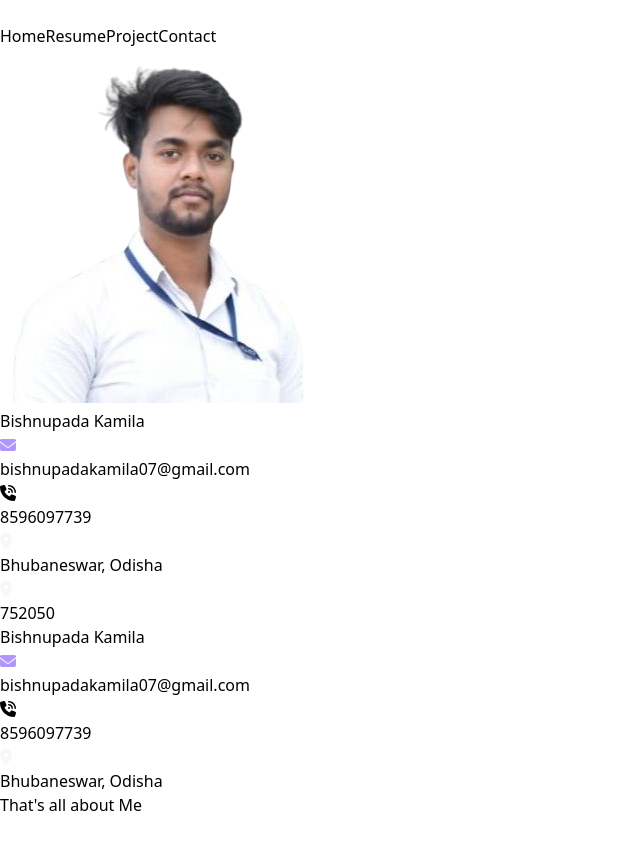
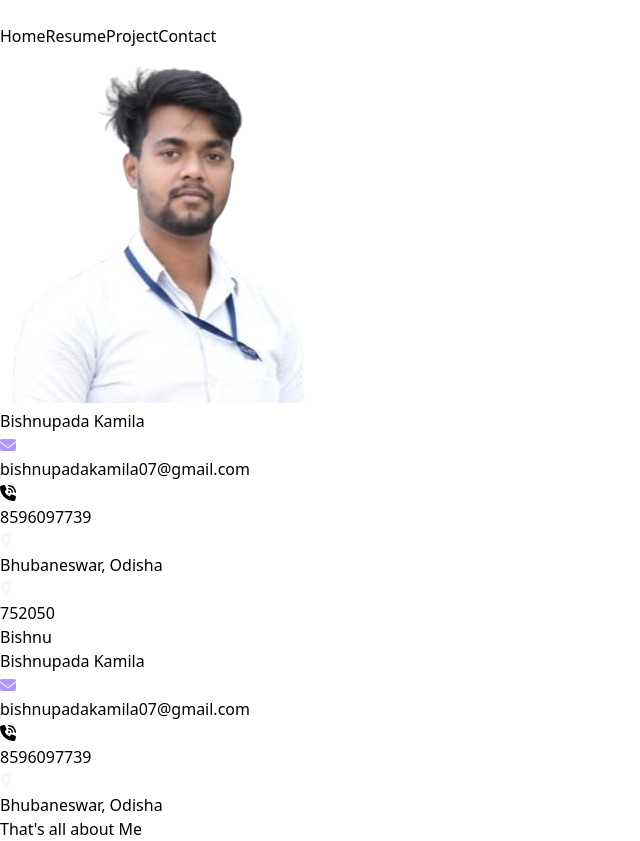
Before and after one commit to bishnu-kamila/Portfolio, a React (Vite) app: page /contact in a window 1280 px wide. Shown: the whole page, without its empty margins (0-640 px from the left). Before the commit the page ends 817 px from the top, so only its background shows below. Built offline with nearby package versions, Linux system fonts and the light colour scheme.

Commit message:
Update Contact.jsx
Update

```diff
--- a/src/Component/Contact.jsx
+++ b/src/Component/Contact.jsx
@@ -31,6 +31,7 @@ function Contact() {
             <h2 className="ml-[10px] mt-[-5px]">752050</h2>
             </div>
             </motion.div>
+            <h1>Bishnu</h1>
         </div>
     )
 }
```
